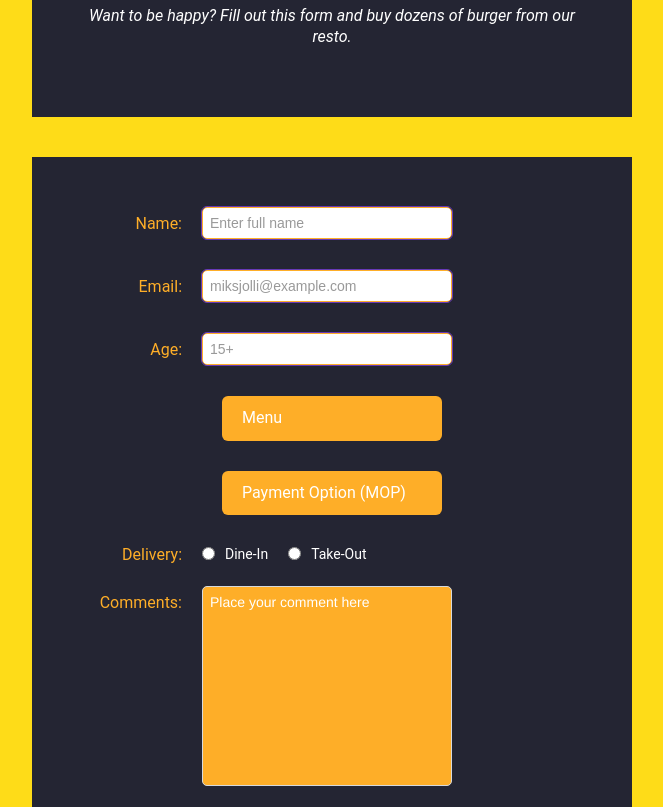
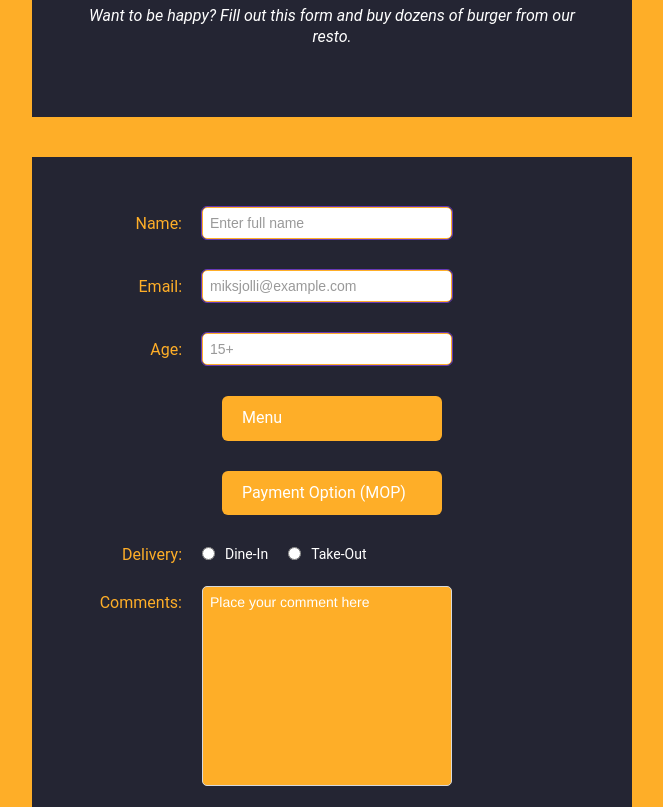
Before and after one commit to angelomiko129/Botabara_V2-HTML-FORMS, a plain HTML site: page index.html in a window 1280 px wide. Shown: the part 512-1319 px from the top of the page, without its empty margins (308-971 px from the left). Drawn offline with Linux system fonts and the light colour scheme.

Commit message:
Fix color

```diff
--- a/styles.css
+++ b/styles.css
@@ -8,7 +8,7 @@
 
 body {
     color: #feae28;
-    background: #fedc18;
+    background: #feae28;
     font-family: "Roboto", sans-serif;
     font-size: 16px;
     line-height: 1.3;
```
